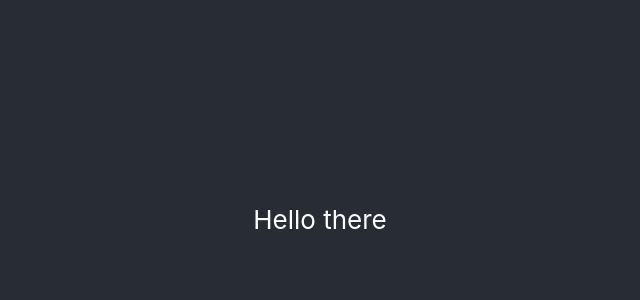
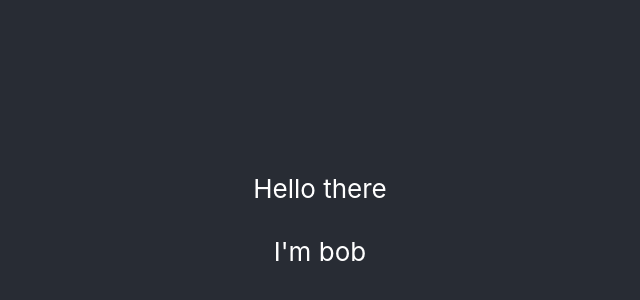
Before and after one commit to Raphiqui/My-travel-app, a React (Create React App) app: page / in a window 1280 px wide. Shown: the part 180-480 px from the top of the page, without its empty margins (320-960 px from the left). Built offline with nearby package versions, Linux system fonts and the light colour scheme.

Commit message:
Linked App.js and Header.js

```diff
--- a/src/App.js
+++ b/src/App.js
@@ -1,13 +1,11 @@
 import React from 'react';
-import logo from './logo.svg';
 import './App.css';
+import Header from './components/Header.js';
 
 function App() {
   return (
     <div className="App">
-      <header className="App-header">
-        <p>Hello there</p>
-      </header>
+      <Header/>
     </div>
   );
 }
--- a/src/components/Header.js
+++ b/src/components/Header.js
@@ -0,0 +1,12 @@
+import React from 'react';
+
+function Header() {
+    return (
+        <header className="App-header">
+            <p>Hello there</p>
+            <p>I'm bob</p>
+        </header>
+    );
+}
+
+export default Header;
```
